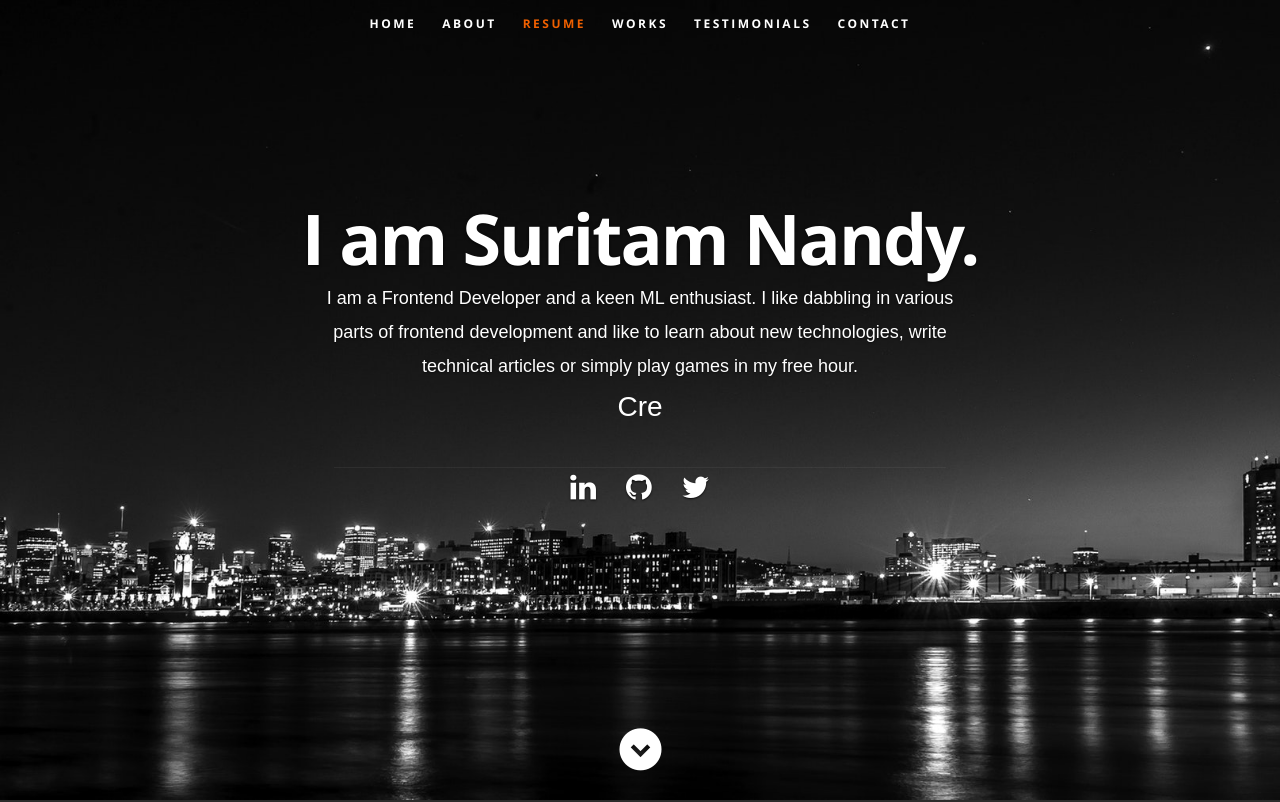
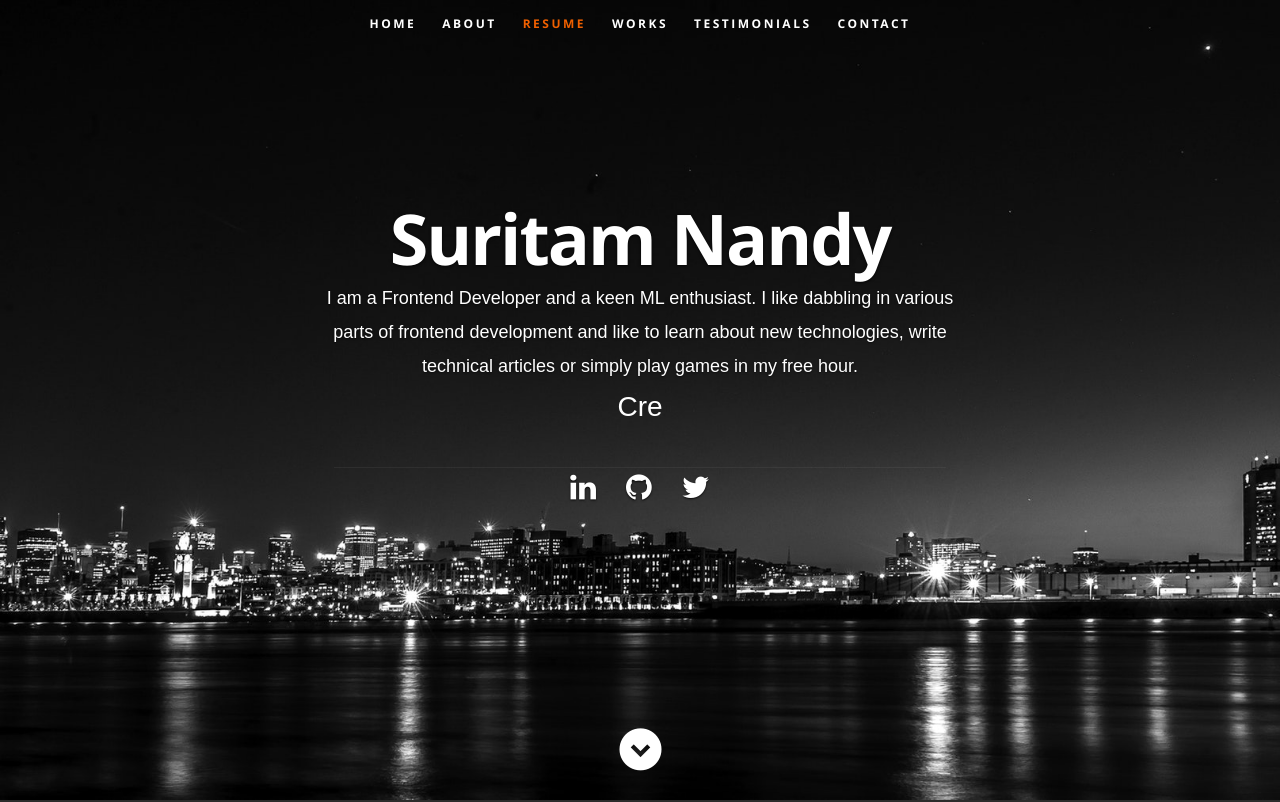
Before and after one commit to Suritam-Nandy/suritamnandy.github.io, a React (Create React App) app: page / in a window 1280 px wide. Shown: the top 802 px of the page. Built offline with nearby package versions, Linux system fonts and the light colour scheme.

Commit message:
🚧 ⚡️ previous works

```diff
--- a/src/App.js
+++ b/src/App.js
@@ -6,7 +6,7 @@ import Portfolio from './components/Portfolio';
 import Testimonials from  './components/Testimonials';
 import ContactUs from './components/ContactUs';
 import Footer from './components/Footer';
-import resumeData from './resumeData';
+import resumeData from './data-config';
 class App extends Component {
   render() {
     return (
--- a/src/components/Header.js
+++ b/src/components/Header.js
@@ -95,7 +95,7 @@ export default class Header extends Component {
               <div style={{position: "absolute", top: '25%', left:'0rem'}}>
                 <h1
                   // className="responsive-headline"
-                >I am {resumeData.name}.</h1>
+                >{resumeData.name}</h1>
                 <h3 style={{ color: '#fff', fontFamily: 'sans-serif',  }}>I am a {resumeData.role}.{resumeData.roleDescription}
                 </h3>
                 <div style={{position:"relative"}}>
--- a/src/components/Portfolio.js
+++ b/src/components/Portfolio.js
@@ -12,17 +12,21 @@ export default class Porfolio extends Component {
             resumeData.portfolio && resumeData.portfolio.map((item)=>{
               return(
                 <div className="columns portfolio-item">
-                  <div className="item-wrap">
-                    <a href="#modal-01">
+                  <a href={`${item.link}`} target="_blank">
+                   <div className="item-wrap">
+
                       <img src={`${item.imgurl}`} className="item-img"/>
                       <div className="overlay">
                         <div className="portfolio-item-meta">
-                          <h5 key={item.id}>{item.name}</h5>
-                          <p>{item.description}</p>
+                          <h5>{item.name}</h5>
+                        <p>{item.description}
+                        </p>
+
+
                         </div>
                       </div>
+                    </div>
                     </a>
-                  </div>
                 </div>
               )
             })
--- a/src/resumeData.js
+++ b/src/data-config.js
@@ -1,6 +1,5 @@
 let resumeData = {
-  // "imagebaseurl":
-  //   "https://rbhatia46.github.io/",
+
     "name": "Suritam Nandy",
     "role": "Frontend Developer and a keen ML enthusiast",
     "linkedinId":"Your LinkedIn Id",
@@ -65,7 +64,7 @@ let resumeData = {
         "Achievements":"Drafted some Iconic Events :x"
       }
     ],
-    "skillsDescription":"Your skills here",
+    "skillsDescription":"",
     "skills":[
       {
         "skillname":"HTML5"
@@ -95,7 +94,10 @@ let resumeData = {
       {
         "name":"CEFORO Vision",
         "description":"Voice Assistant",
-        "imgurl":"images/portfolio/coffee.jpg"
+        "imgurl": "images/portfolio/coffee.jpg",
+        "repolink": "",
+        "link":"https://ceforo.tech/",
+
       },
       {
         "name":"project3",
@@ -110,12 +112,12 @@ let resumeData = {
     ],
     "testimonials":[
       {
-        "description":"This is a sample testimonial",
-        "name":"Some technical guy"
+        "description":"Life is like riding a bicycle. To keep your balance, you must keep moving.",
+        "name":"Albert Einstein"
       },
       {
-        "description":"This is a sample testimonial",
-        "name":"Some technical guy"
+        "description":"Live as if you were to die tomorrow. Learn as if you were to live forever.",
+        "name":"Mahatma Gandhi"
       }
 
     ]
```
